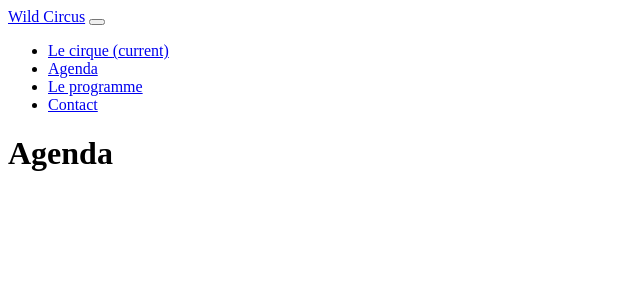
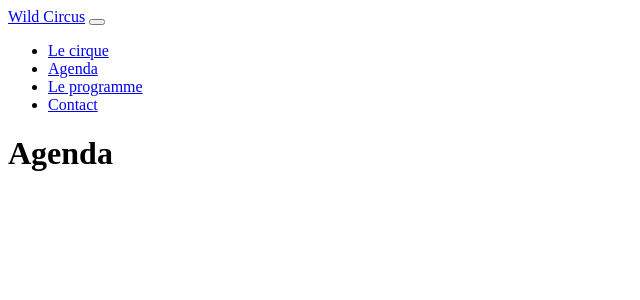
Before and after one commit to MaxP33/checkpoint4, a PHP site: template templates/wild/showEvents.html.twig in a window 1280 px wide. Shown: the top 300 px of the page, without its empty margins (0-640 px from the left). Run offline with PHP 8.4, Linux system fonts and the light colour scheme; the template is opened without the code that fills it: most values are stand-ins (such as "Sample title", 1, 10 or a date in 2020); some libraries are stand-ins or nearby versions.

Commit message:
path added

```diff
--- a/templates/_nav.html.twig
+++ b/templates/_nav.html.twig
@@ -6,7 +6,7 @@
     <div class="collapse navbar-collapse" id="navbarNav">
         <ul class="navbar-nav">
             <li class="nav-item active">
-                <a class="nav-link" href="{{ path('home_index') }}">Le cirque <span class="sr-only">(current)</span></a>
+                <a class="nav-link" href="{{ path('home_index') }}">Le cirque</a>
             </li>
             <li class="nav-item">
                 <a class="nav-link" href="{{ path('wild_agenda') }}">Agenda</a>
```
